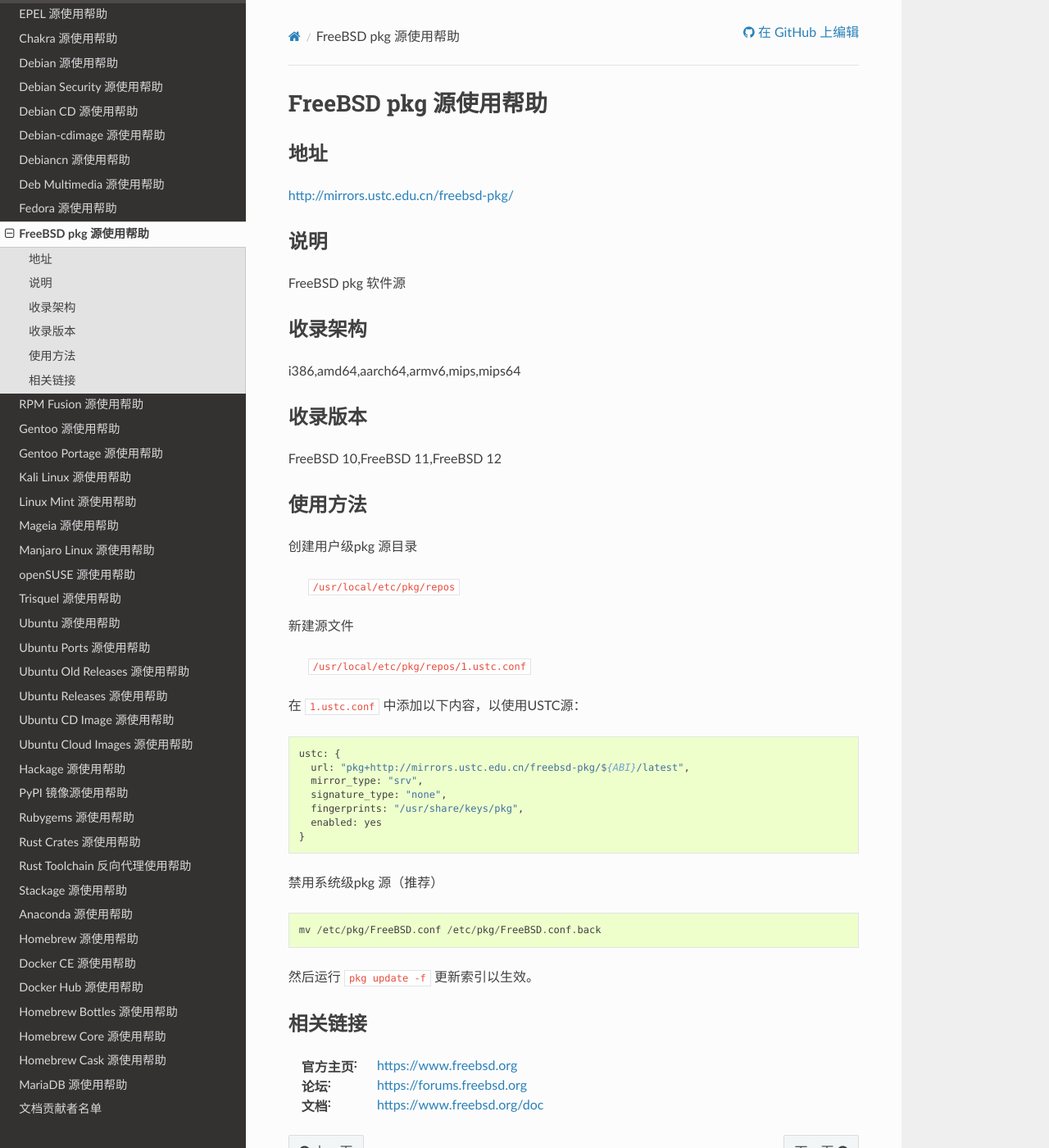
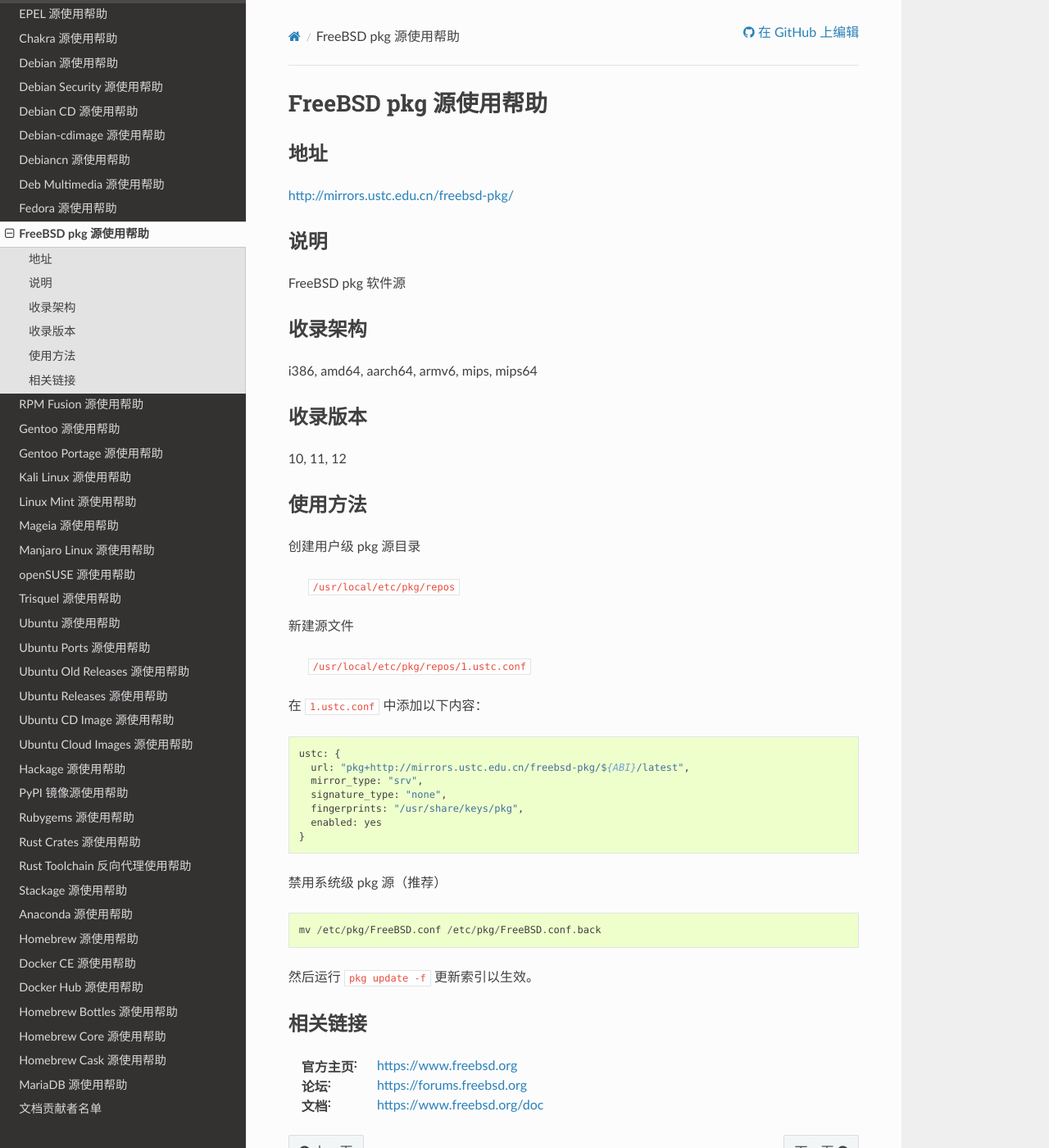
Before and after one commit to ustclug/mirrorhelp, a Sphinx documentation site: the page built from source/freebsd-pkg.rst, in a window 1280 px wide and 1400 px high. Shown: the whole window at 82% size. Built offline with Sphinx 7.4.7 and the Read the Docs theme 2.0.0, drawn with Linux system fonts in a browser that asks for light colours; pages that are not in the unit, such as notebooks, are missing from menus.

Commit message:
Reformat freebsd-pkg

```diff
--- a/source/freebsd-pkg.rst
+++ b/source/freebsd-pkg.rst
@@ -15,18 +15,18 @@
 收录架构
 ========
 
-i386,amd64,aarch64,armv6,mips,mips64
+i386, amd64, aarch64, armv6, mips, mips64
 
 
 收录版本
 ========
 
-FreeBSD 10,FreeBSD 11,FreeBSD 12
+10, 11, 12
 
 使用方法
 ========
 
-创建用户级pkg 源目录
+创建用户级 pkg 源目录
 
     :file:`/usr/local/etc/pkg/repos`
 
@@ -34,7 +34,7 @@
 
     :file:`/usr/local/etc/pkg/repos/1.ustc.conf`
 
-在 :file:`1.ustc.conf` 中添加以下内容，以使用USTC源：
+在 :file:`1.ustc.conf` 中添加以下内容：
 
 ::
 
@@ -47,7 +47,7 @@
 		}
 
 
-禁用系统级pkg 源（推荐）
+禁用系统级 pkg 源（推荐）
 
 ::
 
```
